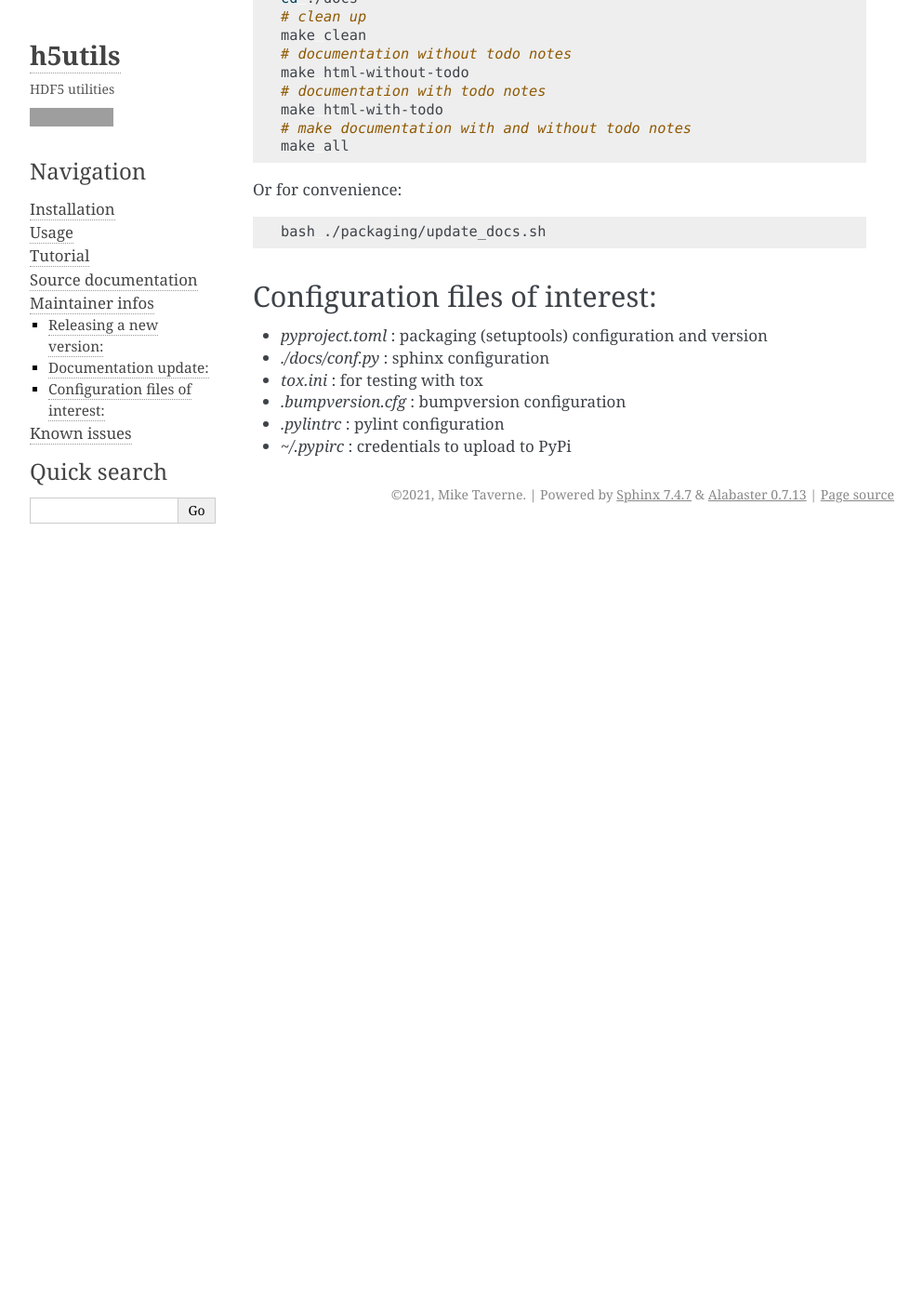
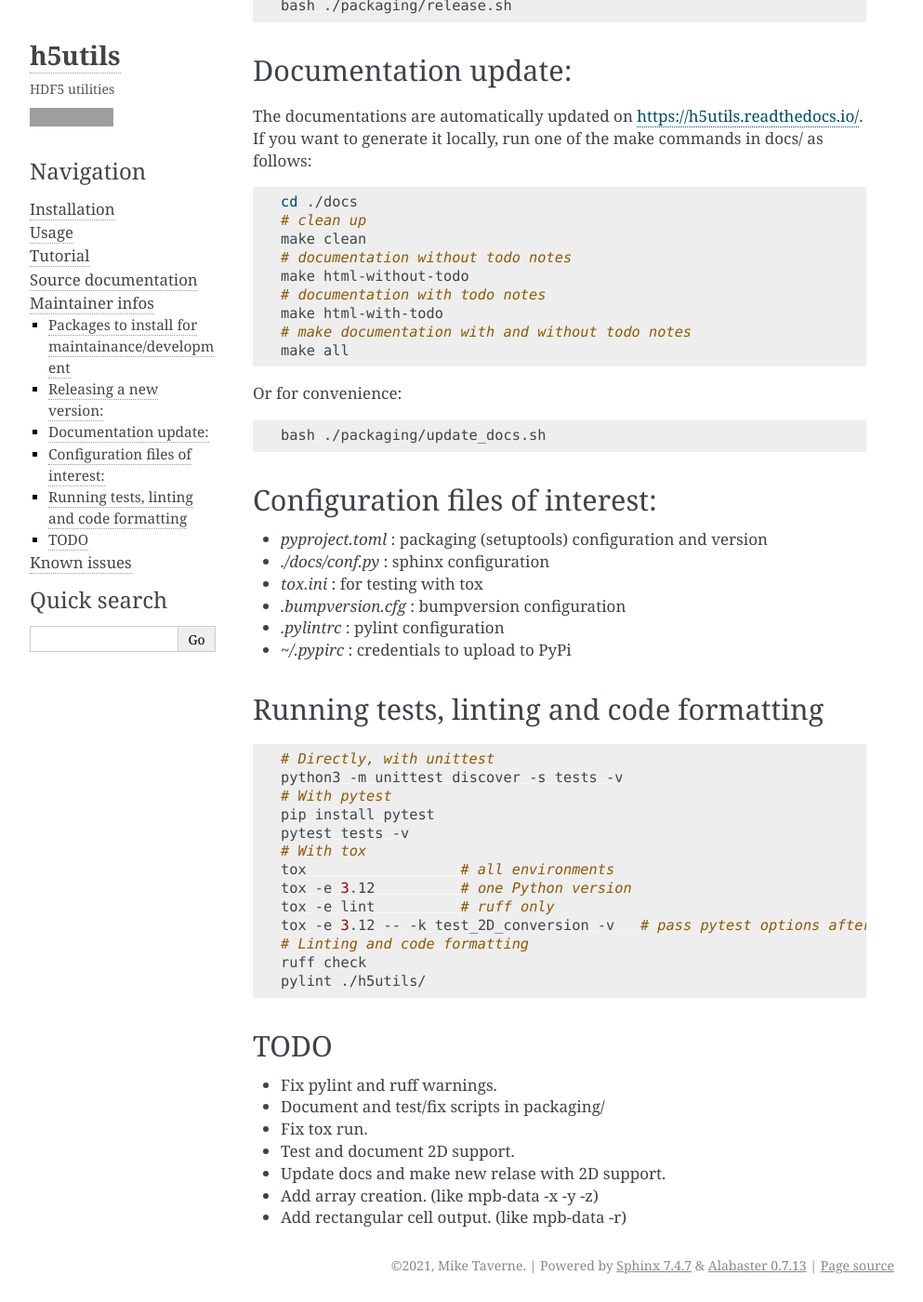
Before and after one commit to mtav/h5utils, a Sphinx documentation site: the page built from docs/maintenance.rst, in a window 1280 px wide and 1400 px high, scrolled down 404 px. Shown: the whole window at 93% size, without its empty margins (148-1141 px from the left). Built offline with Sphinx 7.4.7, drawn with Linux system fonts in a browser that asks for light colours; before the commit the page ends 975 px from its top, so only the background shows below that; some of the changed text lies outside the part shown; grey boxes are pictures that could not be loaded.

Commit message:
TODO notes

```diff
--- a/docs/maintenance.rst
+++ b/docs/maintenance.rst
@@ -1,6 +1,13 @@
 ================
 Maintainer infos
 ================
+
+Packages to install for maintainance/development
+================================================
+* bumpversion
+* tox
+* ruff
+* pylint
 
 Releasing a new version:
 ========================
@@ -42,3 +49,32 @@ Configuration files of interest:
 * *.bumpversion.cfg* : bumpversion configuration
 * *.pylintrc* : pylint configuration
 * *~/.pypirc* : credentials to upload to PyPi
+
+Running tests, linting and code formatting
+==========================================
+
+.. code:: bash
+
+        # Directly, with unittest
+        python3 -m unittest discover -s tests -v
+        # With pytest
+        pip install pytest
+        pytest tests -v
+        # With tox
+        tox                  # all environments
+        tox -e 3.12          # one Python version
+        tox -e lint          # ruff only
+        tox -e 3.12 -- -k test_2D_conversion -v   # pass pytest options after --
+        # Linting and code formatting
+        ruff check
+        pylint ./h5utils/
+
+TODO
+====
+* Fix pylint and ruff warnings.
+* Document and test/fix scripts in packaging/
+* Fix tox run.
+* Test and document 2D support.
+* Update docs and make new relase with 2D support.
+* Add array creation. (like mpb-data -x -y -z)
+* Add rectangular cell output. (like mpb-data -r)
```
